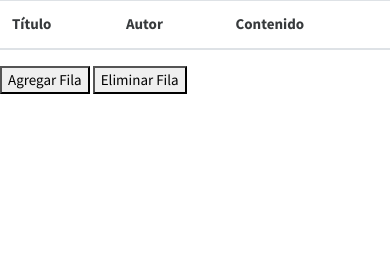
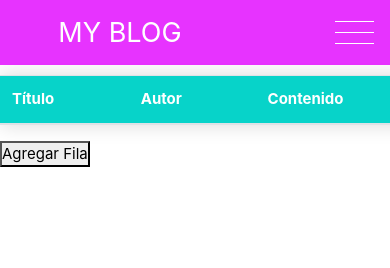
Before and after one commit to mcpicornell/exercicesJs, a plain HTML site: page index.html in a window 390 px wide. Drawn offline with nearby package versions, Linux system fonts and the light colour scheme.

Commit message:
actualizacion ejercicio3

```diff
--- a/index.html
+++ b/index.html
@@ -12,6 +12,31 @@
   />
 </head>
 <body>
+    <nav class="nav">
+        <div class="container">
+            <div class="logo">
+                <a href="#">MY BLOG</a>
+            </div>
+            <div class="main_list" id="mainListDiv">
+                <ul>
+                    <li><a href="#">Home</a></li>
+                    <li><a href="#">About</a></li>
+                    <li><a href="#">My stuff</a></li>
+                    <li><a href="#">stories</a></li>
+                    <li><a href="#">contact</a></li>
+                </ul>
+            </div>
+            <div class="media_button">
+                <button class="main_media_button" id="mediaButton">
+                    <span></span>
+                    <span></span>
+                    <span></span>
+                </button>
+            </div>
+        </div>
+    </nav>
+
+    <section class="home"></section>
     <div class="table-responsive">
         <table id="table" class="table">
             <thead>
@@ -21,19 +46,16 @@
                     <th>Contenido</th>
                 </tr>
             </thead>
-           <tbody>
+           <tbody id="tbody">
 
 
 
            </tbody>
         </table>
+        <button type="button" class="btn-addRow" onclick="addRow()">Agregar Fila</button>
     </div>
 
 
-    <div class="form-group">
-        <button type="button" class="btn-addRow" onclick="addRow()">Agregar Fila</button>
-        <button type="button" class="btn-removeRow" onclick="removeRow()">Eliminar Fila</button>
-    </div>
 
 </body>
 <script src="script.js"></script>
--- a/script.js
+++ b/script.js
@@ -1,16 +1,16 @@
 function addRow()
 {
 
-    document.getElementById("table").insertRow(-1).innerHTML = '<tr></tr>';
+    document.getElementById("tbody").insertRow(-1).innerHTML = '<tr>This is a row</tr>';
 }
 
-function removeRow() {
-    var table = document.getElementById("table");
-    var rowCount = table.rows.length;
-    //console.log(rowCount);
+var mainListDiv = document.getElementById("mainListDiv"),
+    mediaButton = document.getElementById("mediaButton");
 
-    if (rowCount <= 1)
-        alert('No se puede eliminar el encabezado');
-    else
-        table.deleteRow(rowCount - 1);
+mediaButton.onclick = function () {
+
+    "use strict";
+
+    mainListDiv.classList.toggle("show_list");
+    mediaButton.classList.toggle("active");
 }
--- a/style.css
+++ b/style.css
@@ -1,7 +1,239 @@
-table{
-    border-color: black;
+*{
+    margin: 0;
+    padding: 0;
+    box-sizing: border-box;
+    transition: all 0.4s;
+    font-family: -apple-system,
+    BlinkMacSystemFont,
+    "Segoe UI",
+    Roboto,
+    Helvetica,
+    Arial,
+    sans-serif,
+    "Apple Color Emoji",
+    "Segoe UI Emoji",
+    "Segoe UI Symbol";
 }
 
-tr{
-    border-color: black;
+.container{
+    margin-left: 5%;
+    margin-right: 5%;
 }
+
+/* Navbar section */
+
+.nav{
+    width: 100%;
+    height: 65px;
+    position: fixed;
+    line-height: 65px;
+    text-align: center;
+    background-color: rgba(225, 0, 255, 0.8);
+}
+
+.nav div.logo{
+    width: 180px;
+    height: 10px;
+    position: absolute;
+}
+
+.nav div.logo a{
+    text-decoration: none;
+    color: #fff;
+    font-size: 1.8em;
+    text-transform: uppercase;
+}
+
+.nav div.logo a:hover {
+    color: #c0c0c0;
+}
+
+.nav div.main_list{
+    width: 600px;
+    height: 65px;
+    float: right;
+}
+
+.nav div.main_list ul{
+    width:100%;
+    height: 65px;
+    display: flex;
+    list-style: none;
+}
+
+.nav div.main_list ul li{
+    width: 120px;
+    height: 65px;
+}
+
+.nav div.main_list ul li a{
+    text-decoration: none;
+    color: #fff;
+    line-height: 65px;
+    text-transform: uppercase;
+}
+
+.nav div.main_list ul li a:hover{
+    color: #c0c0c0;
+}
+
+.nav div.media_button {
+    width: 40px;
+    height: 40px;
+    background-color: transparent;
+    position: absolute;
+    right: 15px;
+    top: 12px;
+    display: none;
+}
+
+.nav div.media_button button.main_media_button {
+    width: 100%;
+    height: 100%;
+    background-color: transparent;;
+    outline: 0;
+    border: none;
+    cursor: pointer;
+}
+
+.nav div.media_button button.main_media_button span{
+    width: 98%;
+    height: 1px;
+    display: block;
+    background-color: #fff;
+    margin-top: 9px;
+    margin-bottom: 10px;
+}
+
+.nav div.media_button button.main_media_button:hover span:nth-of-type(1){
+    transform: rotateY(180deg);
+    transition: all 0.5s;
+    background-color: #c0c0c0;
+}
+
+.nav div.media_button button.main_media_button:hover span:nth-of-type(2){
+    transform: rotateY(180deg);
+    transition: all 0.4s;
+    background-color: #c0c0c0;
+}
+
+.nav div.media_button button.main_media_button:hover span:nth-of-type(3){
+    transform: rotateY(180deg);
+    transition: all 0.3s;
+    background-color: #c0c0c0;
+}
+
+.nav div.media_button button.active span:nth-of-type(1) {
+    transform: rotate3d(0, 0, 1, 45deg);
+    position: absolute;
+    margin: 0;
+}
+
+.nav div.media_button button.active span:nth-of-type(2) {
+    display: none;
+}
+
+.nav div.media_button button.active span:nth-of-type(3) {
+    transform: rotate3d(0, 0, 1, -45deg);
+    position: absolute;
+    margin: 0;
+}
+
+.nav div.media_button button.active:hover span:nth-of-type(1) {
+    transform: rotate3d(0, 0, 1, 20deg);
+}
+
+.nav div.media_button button.active:hover span:nth-of-type(3) {
+    transform: rotate3d(0, 0, 1, -20deg);
+}
+
+/* Home section */
+
+.home{
+    width: 100%;
+    height: 50px;
+    background-color: white;
+}
+
+/* Medai qurey section */
+
+@media screen and (min-width: 768px) and (max-width: 1024px) {
+
+    .container{
+        margin: 0;
+    }
+
+}
+
+@media screen and (max-width:768px) {
+
+    .container{
+        margin: 0;
+    }
+
+    .nav div.logo{
+        margin-left: 15px;
+    }
+
+    .nav div.main_list{
+        width: 100%;
+        margin-top: 65px;
+        height: 0px;
+        overflow: hidden;
+    }
+
+    .nav div.show_list{
+        height: 200px;
+    }
+
+    .nav div.main_list ul{
+        flex-direction: column;
+        width: 100%;
+        height: 200px;
+        top: 80px;
+        right: 0;
+        left: 0;
+    }
+
+    .nav div.main_list ul li{
+        width: 100%;
+        height: 40px;
+        background-color: rgba(225, 0, 255, 0.8);
+    }
+
+    .nav div.main_list ul li a{
+      text-align: center;
+        line-height: 40px;
+        width: 100%;
+        height: 40px;
+        display: table;
+    }
+
+    .nav div.media_button{
+        display: block;
+    }
+}
+
+.table {
+    border-collapse: collapse;
+    margin: 25px 0; font-size: 1em;
+    font-family: sans-serif;
+    min-width: 450px;
+    box-shadow: 0 0 20px rgba(0, 0, 0, 0.15); }
+
+.table thead tr {
+    background-color:rgb(7, 211, 201);
+    color: #ffffff;
+    text-align: middle; }
+
+.table th, .styled-table td {
+    padding: 12px 15px; }
+
+.table tbody tr {
+    border-bottom: 1px solid #dddddd;
+}
+.table tbody tr:nth-of-type(even) {
+    background-color: #f3f3f3; }
+
+.table tbody tr:last-of-type {
+    border-bottom: 2px solid #009879; }
```
